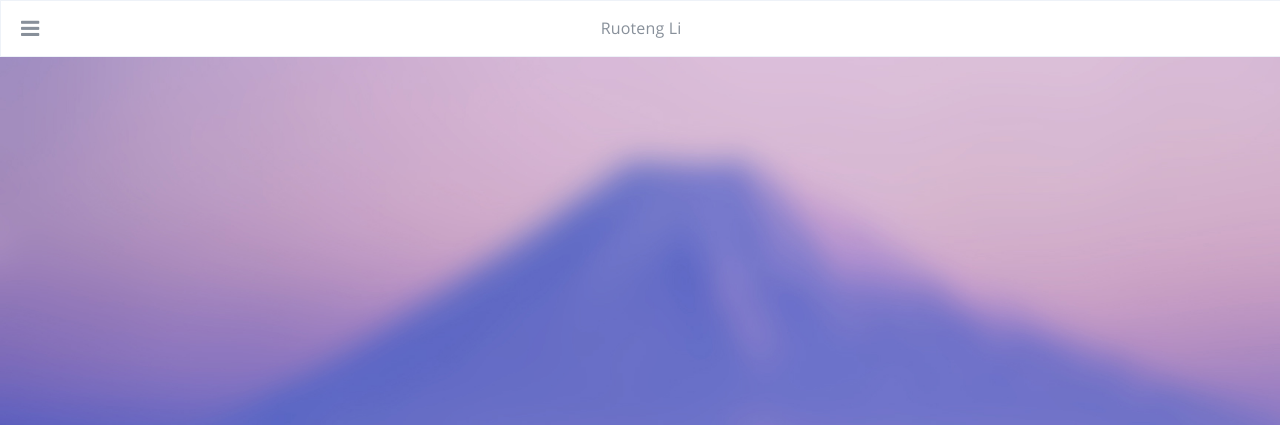
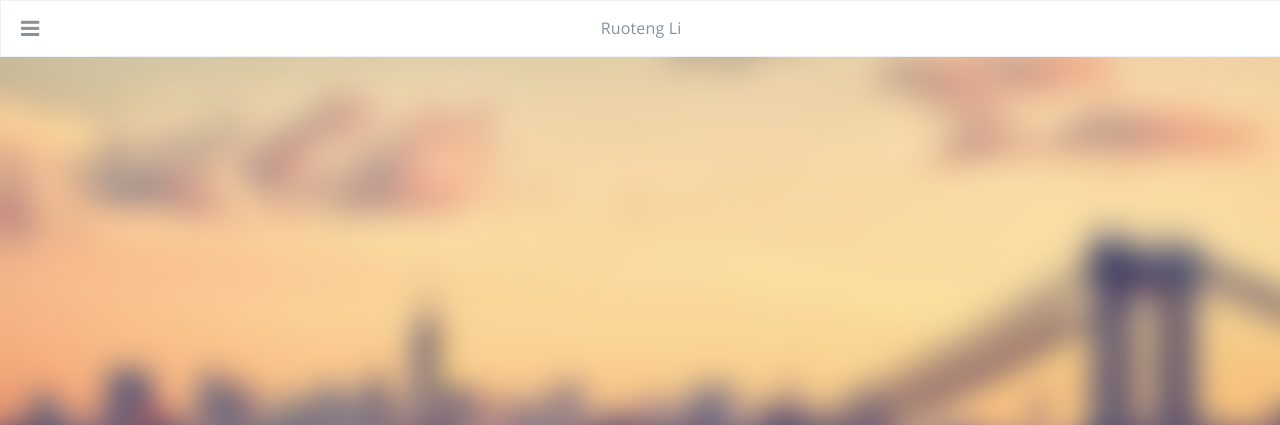
Before and after one commit to liruoteng/opticalflowECCV18.github.io, a plain HTML site: page RobustOpticalFlowProject/index.html in a window 1280 px wide. Shown: the top 425 px of the page. Drawn offline with Linux system fonts and the light colour scheme; a web font is replaced by a local one.

Commit message:
Site updated: 2018-09-04 18:54:22

```diff
--- a/RobustOpticalFlowProject/index.html
+++ b/RobustOpticalFlowProject/index.html
@@ -253,7 +253,7 @@
 
 
 
-<div id="cover" style="background-image:url('/assets/images/cover-v1.2.0.jpg');"></div>
+<div id="cover" style="background-image:url('/assets/images/cover.jpg');"></div>
         <!--SCRIPTS-->
 <script src="/assets/js/script-yhuo2grt8r7qkqumzgjoglkfbicl1thukjgmla6jopu56zpcowfedi5zjcor.min.js"></script>
 <!--SCRIPTS END-->
```
Also changed, not shown: archives/2018/04/index.html (+1 -1 lines), archives/2018/index.html (+1 -1 lines), archives/index.html (+1 -1 lines), index.html (+1 -1 lines), tags/rain-optical-flow-image-decomposition-residue-channel/index.html (+1 -1 lines).
